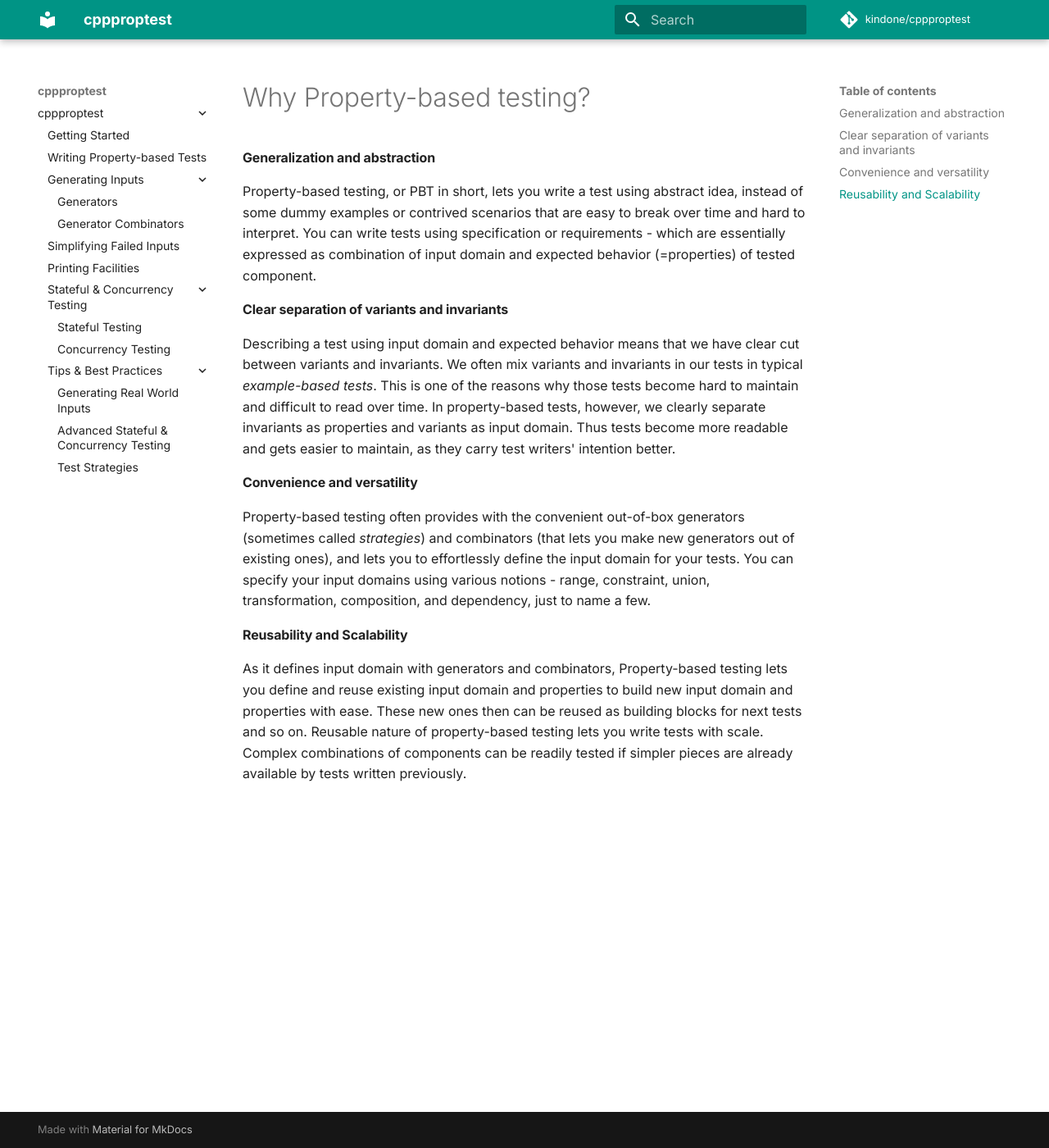
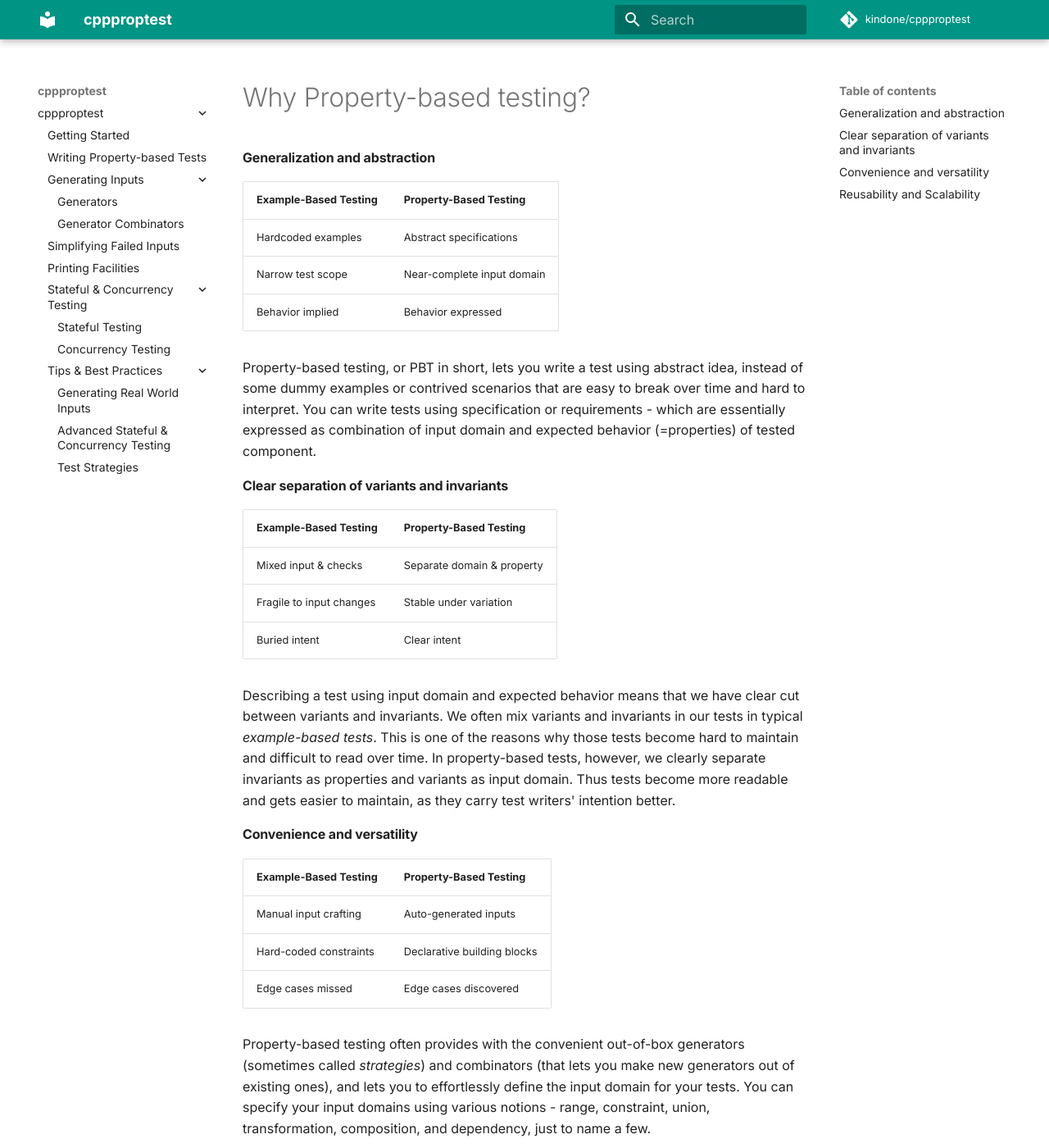
Before and after one commit to kindone/cppproptest2, an MkDocs documentation site: the page built from docs/WhyPropertyBasedTesting.md, in a window 1280 px wide and 1400 px high. Shown: the whole window at 82% size. Built offline with MkDocs 1.6.1 and Material for MkDocs 9.7.7, drawn with Linux system fonts in a browser that asks for light colours; some web fonts are replaced; comment, search, counter and statistics services are not loaded; some of the changed text lies outside the part shown.

Commit message:
enhancing doc

```diff
--- a/docs/WhyPropertyBasedTesting.md
+++ b/docs/WhyPropertyBasedTesting.md
@@ -2,19 +2,43 @@
 
 #### Generalization and abstraction
 
+| Example-Based Testing    | Property-Based Testing     |
+|--------------------------|----------------------------|
+| Hardcoded examples       | Abstract specifications    |
+| Narrow test scope        | Near-complete input domain |
+| Behavior implied         | Behavior expressed         |
+
 Property-based testing, or PBT in short, lets you write a test using abstract idea, instead of some dummy examples or contrived scenarios that are easy to break over time and hard to interpret. You can write tests using specification or requirements - which are essentially expressed as combination of input domain and expected behavior (=properties) of tested component.
 
 #### Clear separation of variants and invariants
+
+| Example-Based Testing    | Property-Based Testing        |
+|--------------------------|-------------------------------|
+| Mixed input & checks     | Separate domain & property    |
+| Fragile to input changes | Stable under variation        |
+| Buried intent            | Clear intent                  |
 
 Describing a test using input domain and expected behavior means that we have clear cut between variants and invariants.
 We often mix variants and invariants in our tests in typical *example-based tests*. This is one of the reasons why those tests become hard to maintain and difficult to read over time. In property-based tests, however, we clearly separate invariants as properties and variants as input domain. Thus tests become more readable and gets easier to maintain, as they carry test writers' intention better.
 
 #### Convenience and versatility
 
+| Example-Based Testing    | Property-Based Testing      |
+|--------------------------|-----------------------------|
+| Manual input crafting    | Auto-generated inputs       |
+| Hard-coded constraints   | Declarative building blocks |
+| Edge cases missed        | Edge cases discovered       |
+
 Property-based testing often provides with the convenient out-of-box generators (sometimes called *strategies*) and combinators (that lets you make new generators out of existing ones), and lets you to effortlessly define the input domain for your tests. You can specify your input domains using various notions - range, constraint, union, transformation, composition, and dependency, just to name a few.
 
 #### Reusability and Scalability
 
+| Example-Based Testing    | Property-Based Testing           |
+|--------------------------|----------------------------------|
+| Hard to reuse            | Reusable properties/domains      |
+| One-off logic            | Modular building blocks          |
+| Low scalability          | Scales naturally                 |
+
 As it defines input domain with generators and combinators, Property-based testing lets you define and reuse existing input domain and properties to build new input domain and properties with ease. These new ones then can be reused as building blocks for next tests and so on. Reusable nature of property-based testing lets you write tests with scale. Complex combinations of components can be readily tested if simpler pieces are already available by tests written previously.
 
 &nbsp;
```
Also changed, not shown: docs/GettingStarted.md (+1 -1 lines), docs/README.md (+12 -15 lines).
